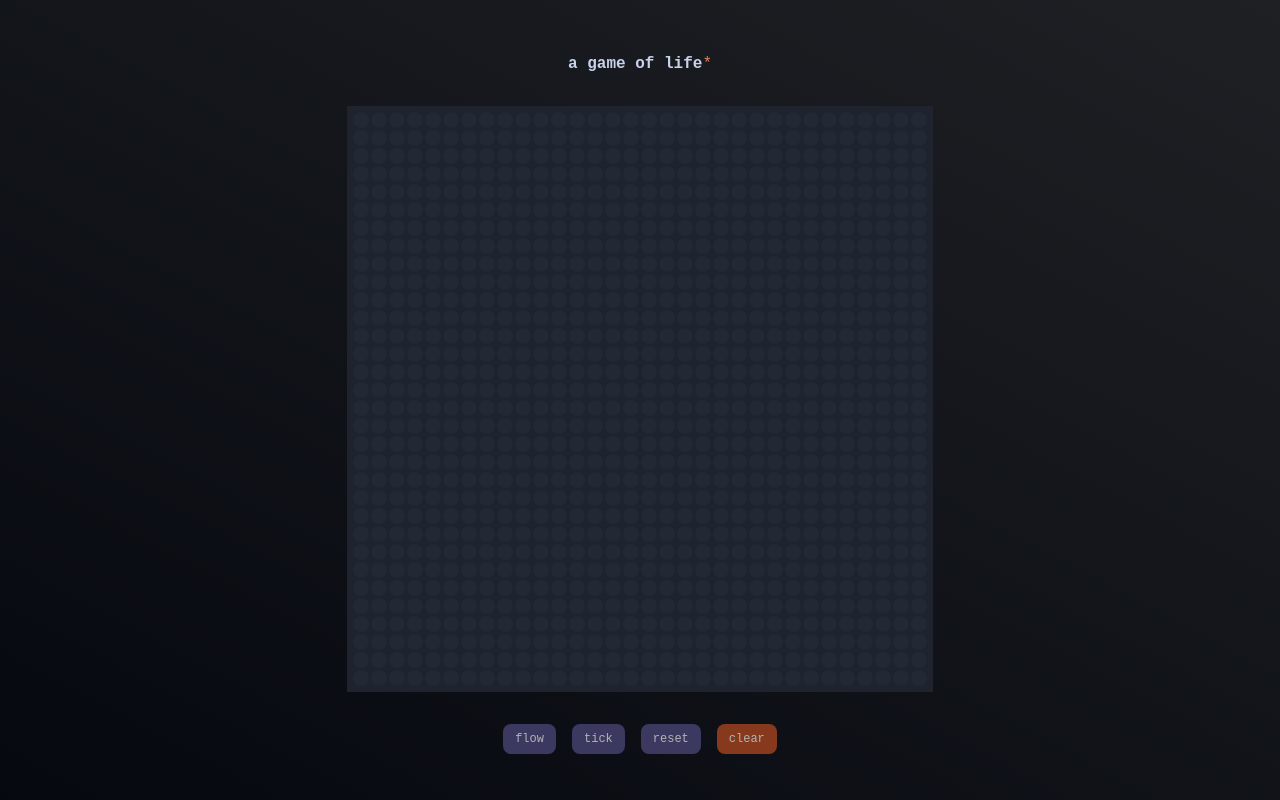
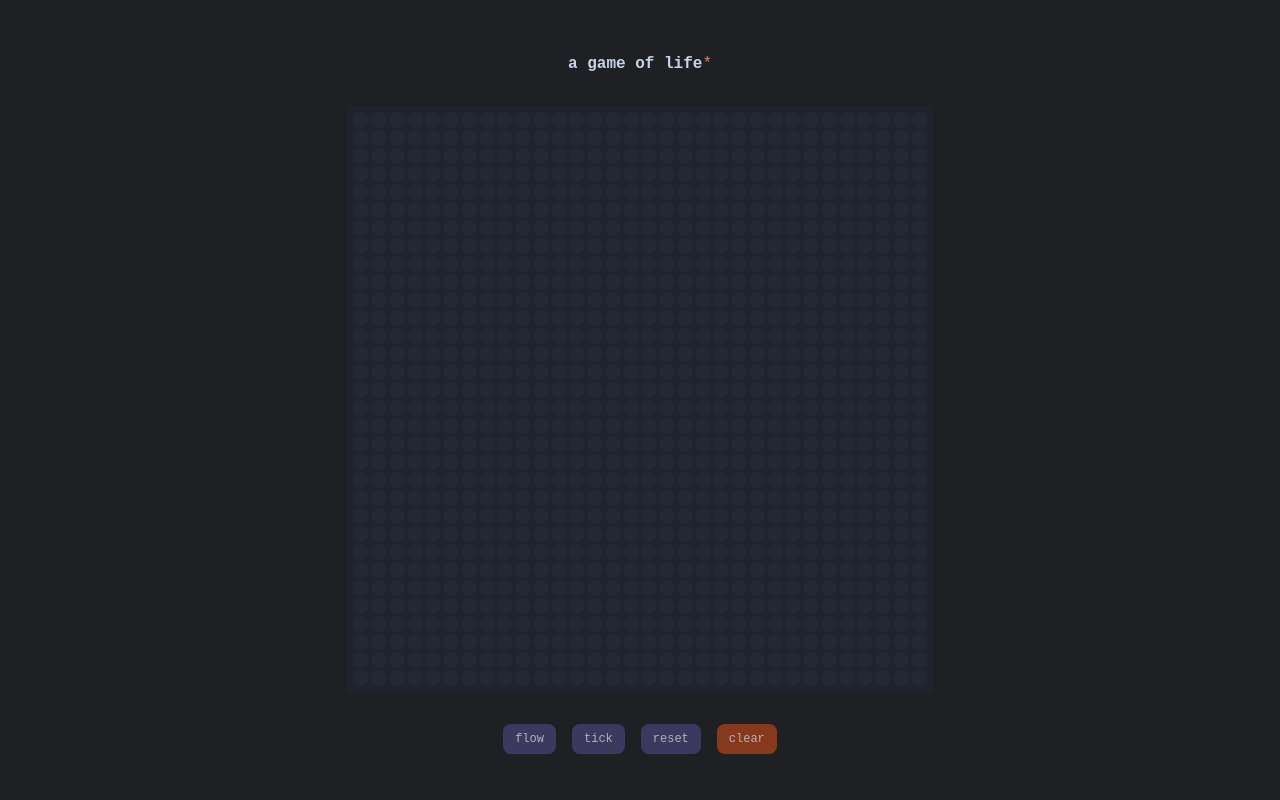
Before and after one commit to hufort/cellular-automata, a React (Vite) app: page / in a window 1280 px wide. Built offline with nearby package versions, Linux system fonts and the light colour scheme.

Commit message:
style(App.css): simplify .universe impl

```diff
--- a/src/App.css
+++ b/src/App.css
@@ -49,13 +49,12 @@ h6 {
 }
 
 .universe {
-  background: hsl(222deg 10% 13%)
-    linear-gradient(28deg, hsl(222deg 47% 4%), transparent);
+  background: hsl(222deg 10% 13%);
   height: 100vh;
   display: flex;
   align-items: center;
   gap: 32px;
   flex-direction: column;
   padding-top: 56px;
-  font-family: "Courier New", Courier, monospace;
+  font-family: monospace;
 }
```
